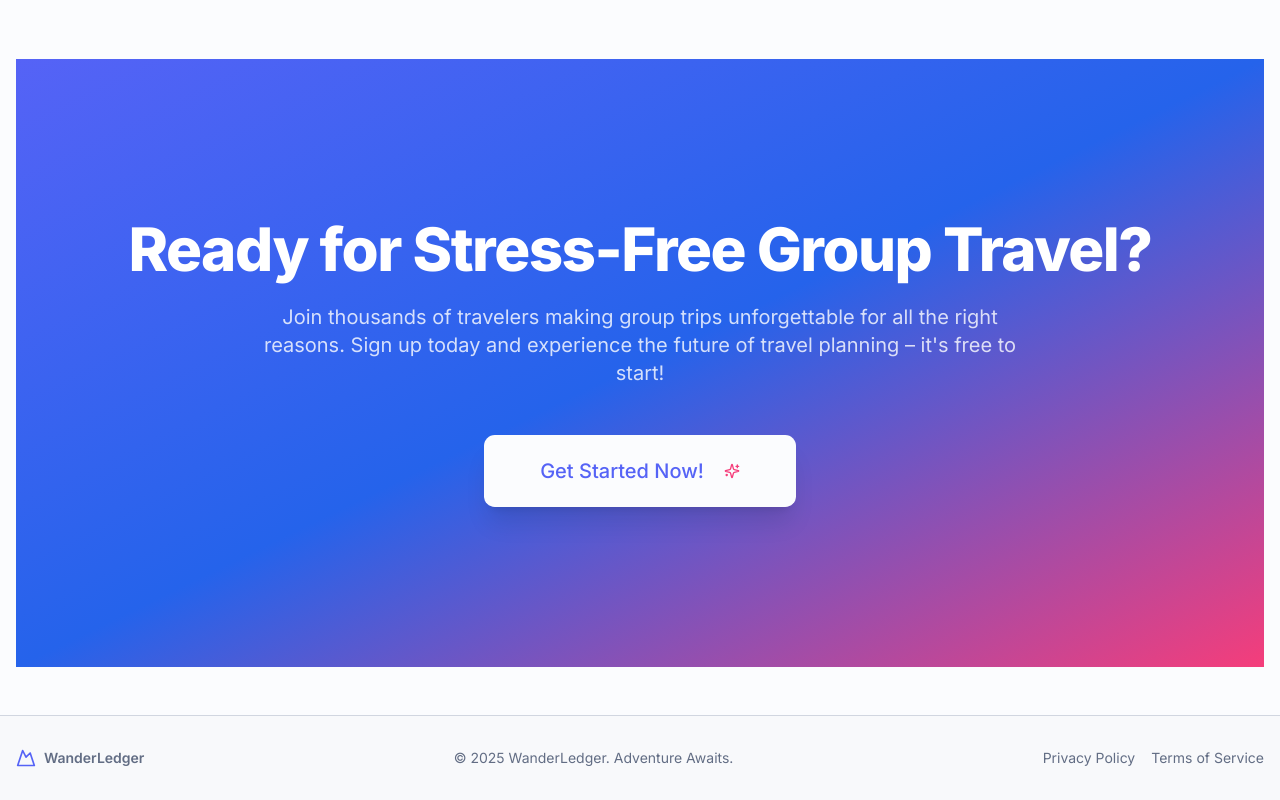
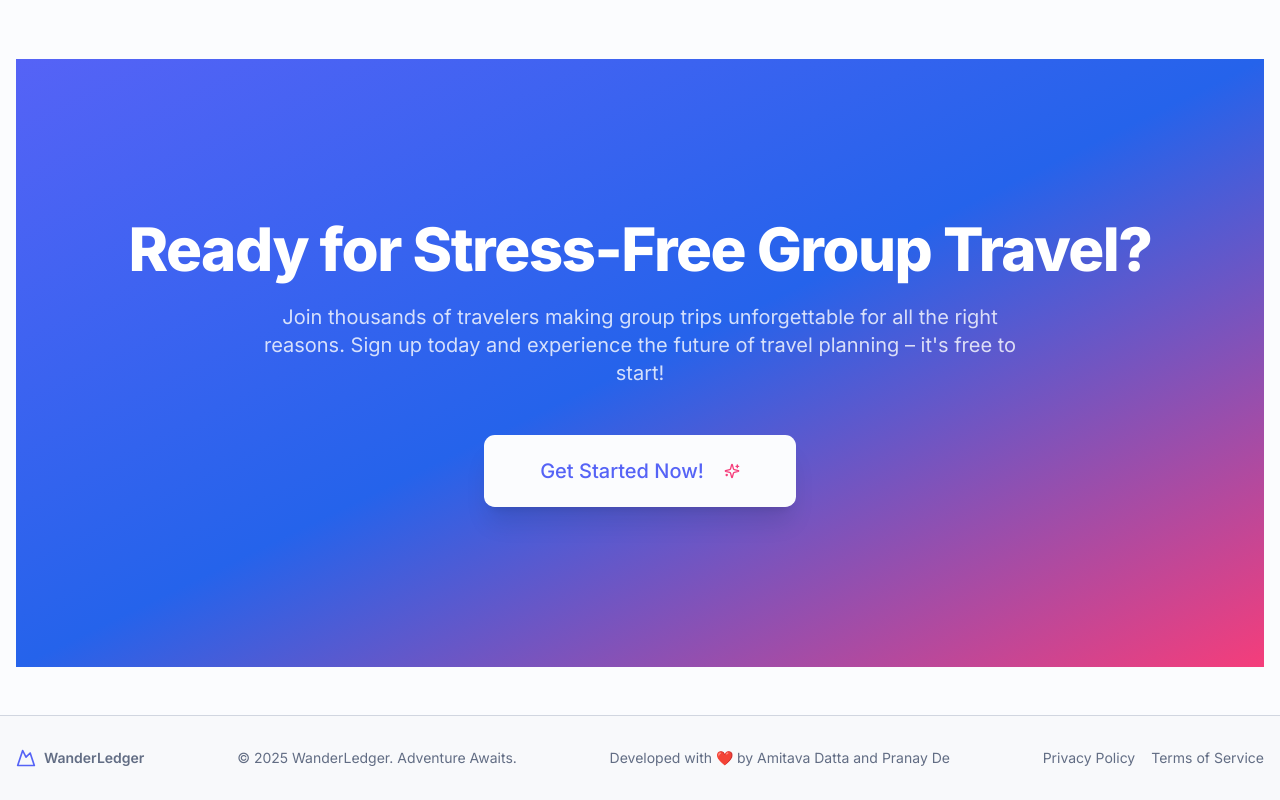
Before and after one commit to AmitavaDatta2004/WanderLedger, a Next.js app: page / in a window 1280 px wide. Shown: the part 3230-4030 px from the top of the page. Built offline with nearby package versions, Linux system fonts and the light colour scheme; no server answers.

Commit message:
signature added

```diff
--- a/src/components/providers/app-providers.tsx
+++ b/src/components/providers/app-providers.tsx
@@ -28,7 +28,10 @@
                 <span className="font-semibold text-sm">WanderLedger</span>
               </div>
               <p className="text-sm text-muted-foreground">
-                © {new Date().getFullYear()} WanderLedger. Adventure Awaits.
+               © {new Date().getFullYear()} WanderLedger. Adventure Awaits.
+              </p>
+              <p className="text-sm text-muted-foreground">
+                Developed with ❤️ by Amitava Datta and Pranay De
               </p>
               <div className="flex gap-4 text-sm">
                 <Link href="/privacy" className="text-muted-foreground hover:text-primary transition-colors">Privacy Policy</Link>
```
